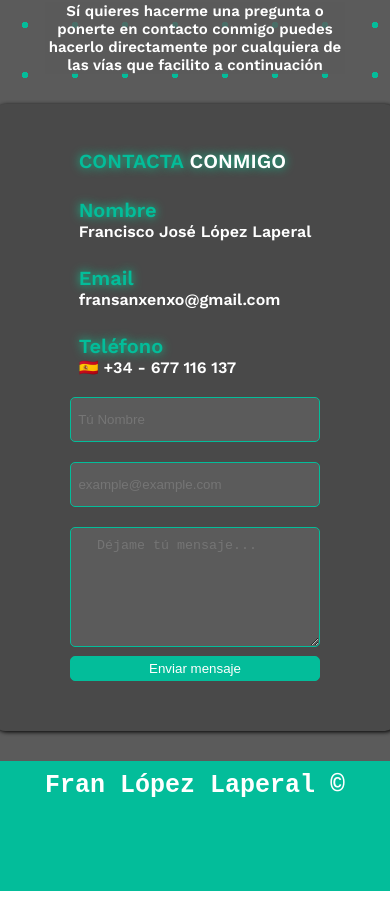
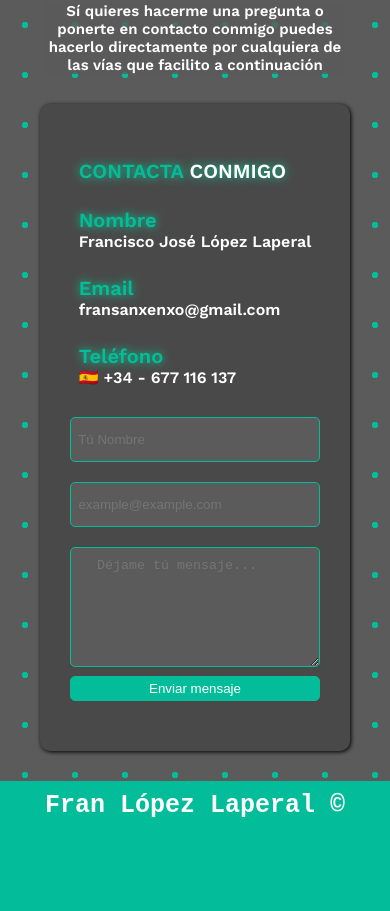
Before and after one commit to Fran-Lopez-Laperal/portfolio-2023, a React (Create React App) app: page /#/ in a window 390 px wide. Shown: the part 4600-5511 px from the top of the page. Built offline with nearby package versions, Linux system fonts and the light colour scheme; a web font is replaced by a local one.

Commit message:
retoque CSS en form emial

```diff
--- a/src/components/EmailSend/EmailSend.css
+++ b/src/components/EmailSend/EmailSend.css
@@ -144,7 +144,9 @@
     cursor: pointer;
 }
 
-@media(max-width:1024px){
+
+
+@media(max-width:490px){
   .form input{
   width: 250px !important;
 
@@ -185,7 +187,7 @@
       flex-direction: column;
       align-items: center;
       height: auto;
-      width: 400px;
+      width: auto;
   }
 
   .info-h1{
@@ -193,7 +195,7 @@
 }
 
 .info-container{
-  margin-top: -10px;
+  margin-bottom: 10px;
 }
 }
 
```
